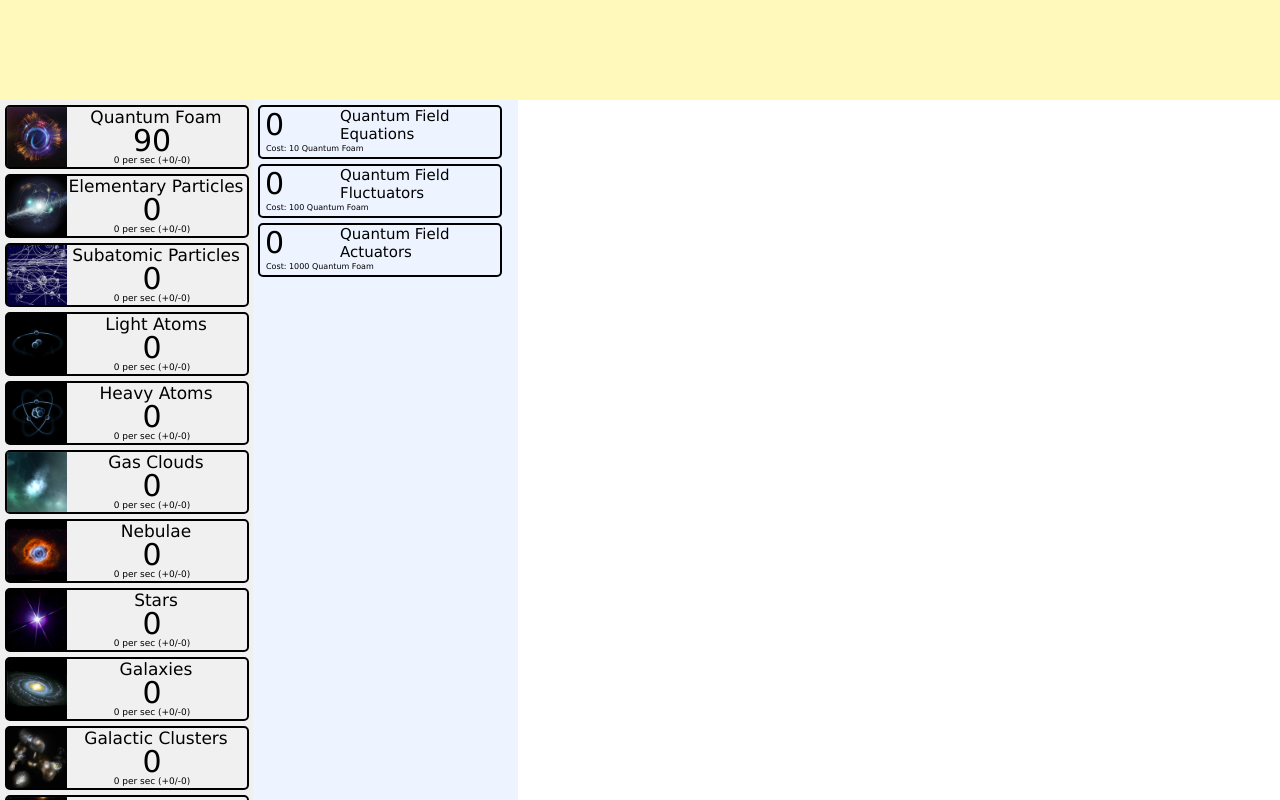
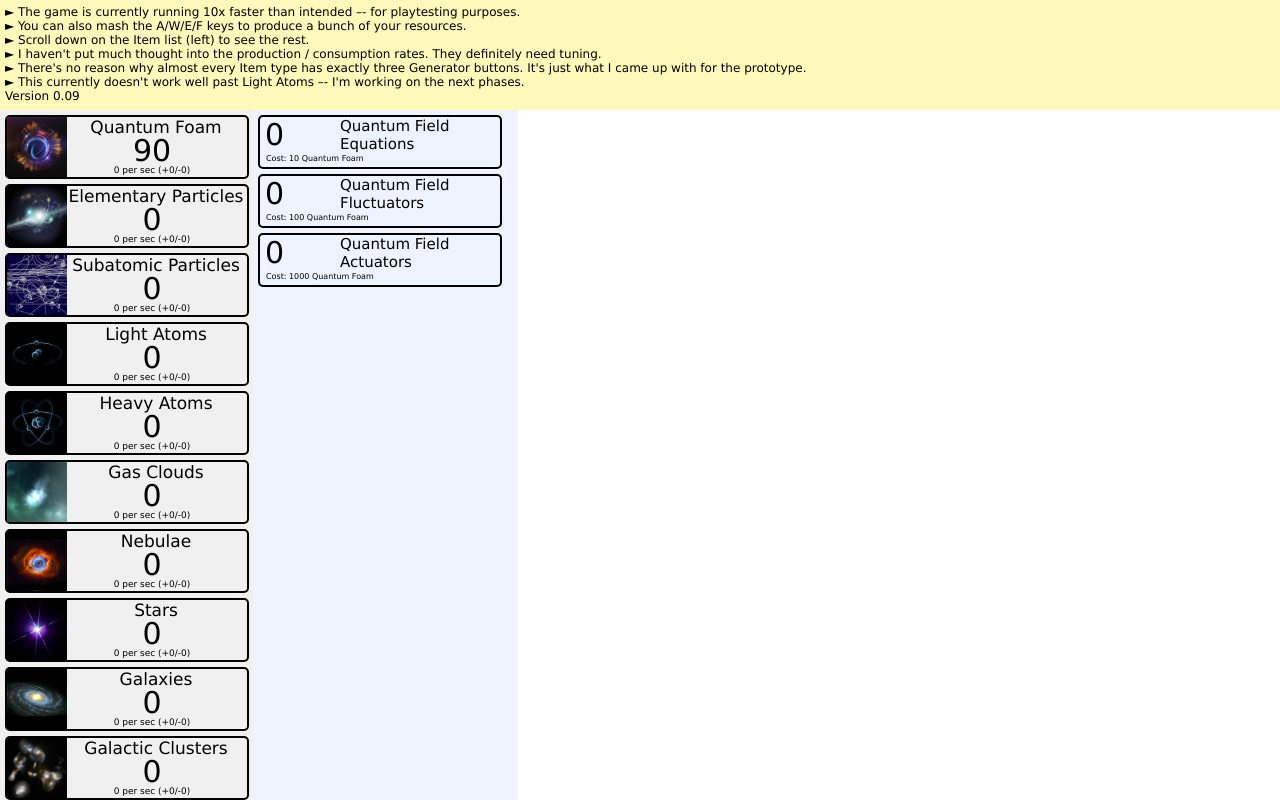
Before and after one commit to julianeskin/last-question, a plain HTML site: page klattmose/index.html in a window 1280 px wide. Drawn offline with Linux system fonts and the light colour scheme.

Commit message:
Display version number

```diff
--- a/klattmose/game.js
+++ b/klattmose/game.js
@@ -6,6 +6,8 @@ Univ.Items = [];
 Univ.Objects = [];
 Univ.T = 0;
 Univ.SaveTo = 'LastQuestion';
+
+function l(what) {return document.getElementById(what);}
 
 Univ.Item = function(singular,plural,type,number,production,consumption){
  	this.singular = singular;
@@ -419,6 +421,7 @@ Univ.GeneratorMenuHTML = function() {
 }
 
 window.onload = function(){
+	l('topbar').innerHTML += 'Version ' + version;
 	Univ.LoadItems();
 	Univ.LoadObjects();
 	Univ.LoadSave();
--- a/klattmose/index.html
+++ b/klattmose/index.html
@@ -10,10 +10,17 @@
 </head>
 <body>
 <div id="game_container" style="overflow:hidden;">
-	<div id="topbar" style="display:block;position:absolute;top:0px;left:0px;right:0px;padding:5px;height:90px;background-color:#fff9bc;text-align:left;overflow:hidden;"></div>
-	<div id="items" style="display:block;width:265px;position:absolute;top:100px;bottom:0px;left:0px;background-color:#f0f0f0;overflow:auto;">Column 1 didn't load.</div>
-	<div id="generators" style="display:block;width:265px;position:absolute;top:100px;bottom:0px;left:253px;background-color:#edf3ff;overflow:auto;">Column 2 didn't load.</div>
-	<div id="visualization_container" style="display:none;position:absolute;top:100px;left:518px;right:0px;bottom:0px;background-color:#000000;overflow:hidden;">
+	<div id="topbar" style="display:block;position:absolute;top:0px;left:0px;right:0px;padding:5px;height:100px;background-color:#fff9bc;text-align:left;overflow:hidden;">
+	&#9658; The game is currently running 10x faster than intended –- for playtesting purposes.<br>
+	&#9658; You can also mash the A/W/E/F keys to produce a bunch of your resources.<br>
+	&#9658; Scroll down on the Item list (left) to see the rest.<br>
+	&#9658; I haven't put much thought into the production / consumption rates. They definitely need tuning.<br>
+	&#9658; There's no reason why almost every Item type has exactly three Generator buttons. It's just what I came up with for the prototype.<br>
+	&#9658; This currently doesn't work well past Light Atoms –- I'm working on the next phases.<br>
+		</div>
+	<div id="items" style="display:block;width:265px;position:absolute;top:110px;bottom:0px;left:0px;background-color:#f0f0f0;overflow:auto;">Column 1 didn't load.</div>
+	<div id="generators" style="display:block;width:265px;position:absolute;top:110px;bottom:0px;left:253px;background-color:#edf3ff;overflow:auto;">Column 2 didn't load.</div>
+	<div id="visualization_container" style="display:none;position:absolute;top:110px;left:518px;right:0px;bottom:0px;background-color:#000000;overflow:hidden;">
 		<canvas id="visualization"></canvas>
 	</div>
 	<div id="popupcontainer" class="popupcontainer"></div>
```
